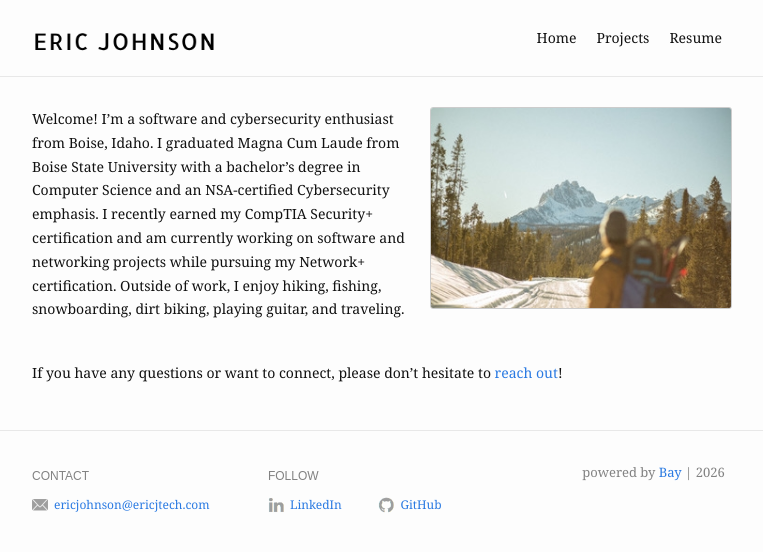
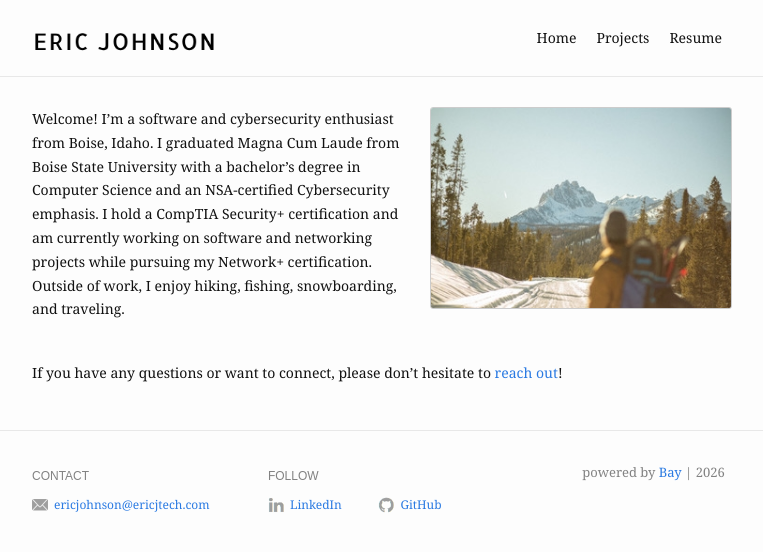
Before and after one commit to eboi1/eboi1.github.io, a Jekyll site: the page built from index.md, in a window 1280 px wide. Shown: the top 552 px of the page, without its empty margins (258-1021 px from the left). Built offline with Jekyll 4.4.1, drawn with Linux system fonts in a browser that asks for light colours.

Commit message:
Revise introduction and update certification details
Updated the text to clarify certification status and removed 'dirt biking' from hobbies.

```diff
--- a/index.md
+++ b/index.md
@@ -5,7 +5,7 @@ profile_picture:
   alt: website picture
 ---
 <p>
-Welcome! I’m a software and cybersecurity enthusiast from Boise, Idaho. I graduated Magna Cum Laude from Boise State University with a bachelor’s degree in Computer Science and an NSA-certified Cybersecurity emphasis. I recently earned my CompTIA Security+ certification and am currently working on software and networking projects while pursuing my Network+ certification. Outside of work, I enjoy hiking, fishing, snowboarding, dirt biking, playing guitar, and traveling.
+Welcome! I’m a software and cybersecurity enthusiast from Boise, Idaho. I graduated Magna Cum Laude from Boise State University with a bachelor’s degree in Computer Science and an NSA-certified Cybersecurity emphasis. I hold a CompTIA Security+ certification and am currently working on software and networking projects while pursuing my Network+ certification. Outside of work, I enjoy hiking, fishing, snowboarding, and traveling.
   </p>
 
 <p style="margin-top: 40px;">
```
